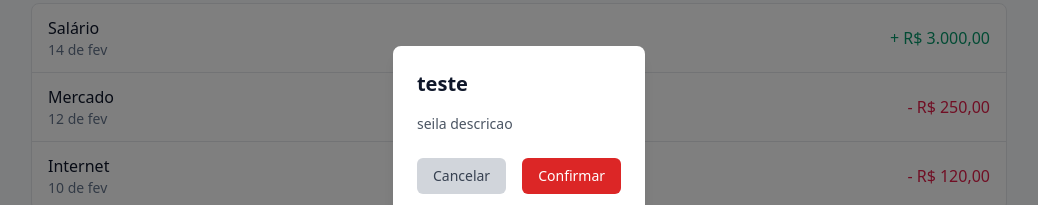
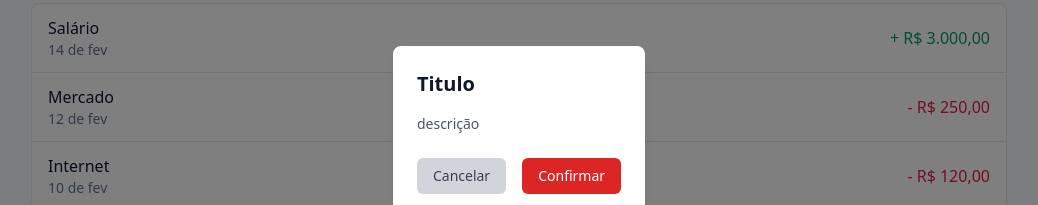
Before and after one commit to andreicavalcantedev/financial-organizer, a React (Vite) app: page / in a window 1280 px wide. Both pictures are taken after a click on the button "Nova transação". Shown: the part 268-473 px from the top of the page, without its empty margins (121-1159 px from the left). Built offline with nearby package versions, Linux system fonts and the light colour scheme.

Commit message:
chore: rename interface and remove title and description props

```diff
--- a/src/components/AddNewTransactionModal/AddNewTransactionModal.tsx
+++ b/src/components/AddNewTransactionModal/AddNewTransactionModal.tsx
@@ -1,18 +1,16 @@
-interface GenericModalProps {
-    title: string;
-    description: string;
+interface AddNewTransactionProps {
     isOpen: boolean;
     setIsOpen: (isOpen: boolean) => void;
     action: () => void;
 }
 
-export const AddNewTransactionModal = ({ title, description, isOpen, setIsOpen, action }: GenericModalProps) => {
+export const AddNewTransactionModal = ({ isOpen, setIsOpen, action }: AddNewTransactionProps) => {
     return (
         <div className={`fixed inset-0 z-50 flex items-center justify-center ${isOpen ? 'block' : 'hidden'}`}>
             <div className="absolute inset-0 bg-black opacity-50" onClick={() => setIsOpen(false)}></div>
             <div className="relative rounded-lg bg-white p-6 shadow-lg">
-                <p className="mb-4 text-xl font-semibold">{title}</p>
-                <p className="mb-6 text-sm text-gray-600">{description}</p>
+                <p className="mb-4 text-xl font-semibold">Titulo</p>
+                <p className="mb-6 text-sm text-gray-600">descrição</p>
                 <div className="flex justify-end space-x-4">
                     <button
                         className="rounded-md bg-gray-300 px-4 py-2 text-sm font-medium text-gray-700 hover:bg-gray-400"
```
